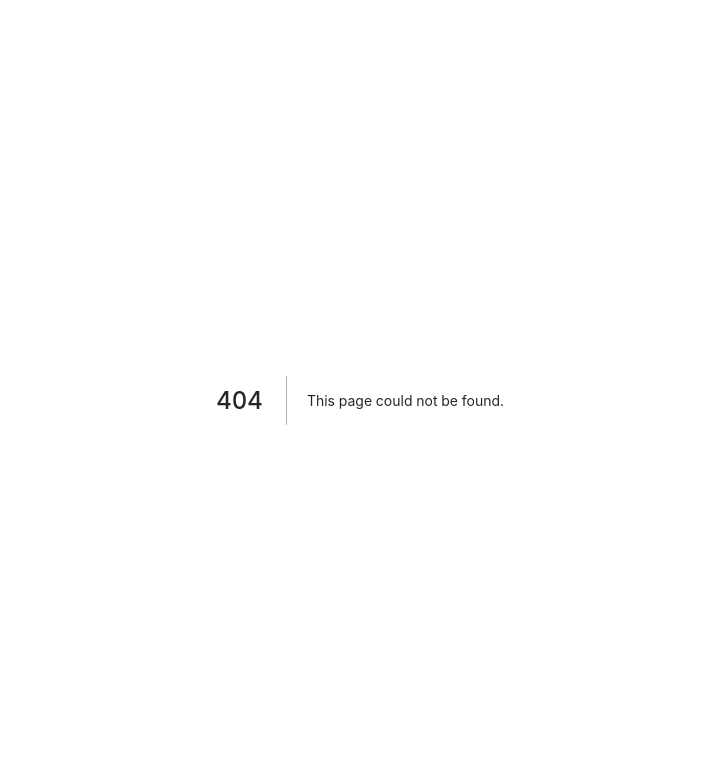
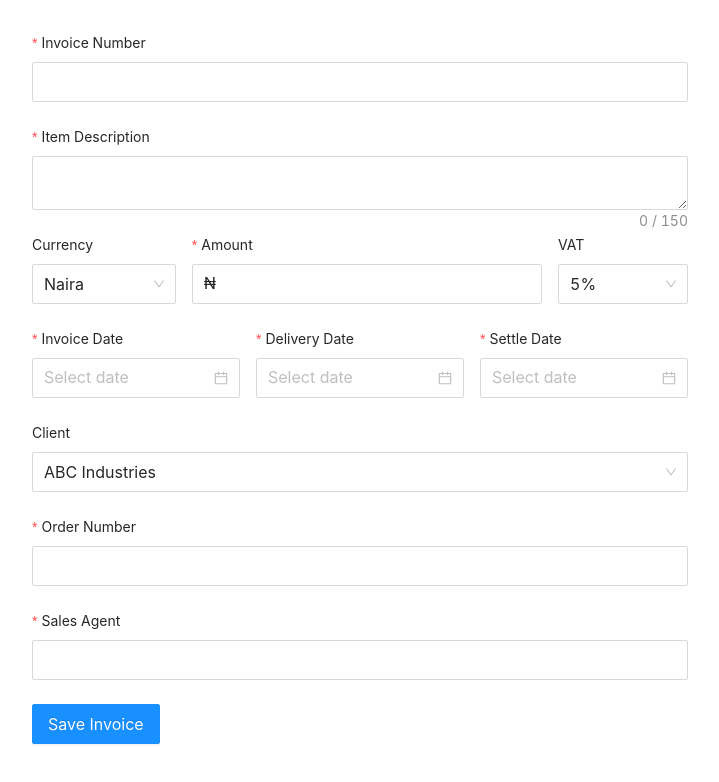
Before and after one commit to john-afolabi/optisource-task, a Next.js app: page /invoice in a window 1280 px wide. Before the commit this address had no page. Shown: the top 782 px of the page, without its empty margins (280-999 px from the left). Built offline with nearby package versions, Linux system fonts and the light colour scheme.

Commit message:
feat(invoice): Build invoice page for Task 1

```diff
--- /dev/null
+++ b/components/Invoice.jsx
@@ -0,0 +1,200 @@
+import React, { useState } from "react";
+import { Input, Form, Row, Col, DatePicker, Select, Button, Modal } from "antd";
+
+const Invoice = () => {
+	const [currency, setCurrency] = useState("₦");
+	const { TextArea } = Input;
+
+	const { Option } = Select;
+
+	const onCurrencySelect = (value) => {
+		setCurrency(value);
+	};
+
+	const onDateChange = (date, dateString) => {
+		console.log(date, dateString);
+	};
+
+	const onSubmit = (values) => {
+		console.log(values);
+		Modal.success({
+			title: "Invoice Saved",
+			content: `Invoice with number ${values["invoice-number"]} has been saved successfully`,
+		});
+	};
+
+	return (
+		<main>
+			<div></div>
+			<Form
+				layout="vertical"
+				onFinish={onSubmit}
+				initialValues={{
+					currency: "₦",
+					vat: "5%",
+					client: "abc",
+				}}
+			>
+				<Form.Item
+					name="invoice-number"
+					label="Invoice Number"
+					rules={[
+						{
+							required: true,
+							message: "Please input an Invoice Number",
+						},
+					]}
+				>
+					<Input size={"large"} type="number" />
+				</Form.Item>
+				<Form.Item
+					name="description"
+					label="Item Description"
+					rules={[
+						{
+							required: true,
+							message: "Please input a short Description",
+						},
+					]}
+				>
+					<TextArea showCount maxLength={150} />
+				</Form.Item>
+				<Row gutter={16}>
+					<Col flex={1}>
+						<Form.Item label="Currency" name="currency">
+							<Select onChange={onCurrencySelect} size={"large"}>
+								<Option value="₦">Naira</Option>
+								<Option value="$">Dollar</Option>
+							</Select>
+						</Form.Item>
+					</Col>
+					<Col flex={1}>
+						<Form.Item
+							name="amount"
+							label="Amount"
+							rules={[
+								{
+									required: true,
+									message: "Please enter an Amount",
+								},
+							]}
+						>
+							<Input
+								size={"large"}
+								type="number"
+								prefix={currency}
+							/>
+						</Form.Item>
+					</Col>
+
+					<Col flex={1}>
+						<Form.Item name="vat" label="VAT">
+							<Select size={"large"}>
+								<Option value="5%">5%</Option>
+								<Option value="7.5%">7.5%</Option>
+							</Select>
+						</Form.Item>
+					</Col>
+				</Row>
+				<Row gutter={16}>
+					<Col flex={1}>
+						<Form.Item
+							name="invoice-date"
+							label="Invoice Date"
+							rules={[
+								{
+									required: true,
+									message: "Please select a date",
+								},
+							]}
+						>
+							<DatePicker
+								onChange={onDateChange}
+								size={"large"}
+							/>
+						</Form.Item>
+					</Col>
+					<Col flex={1}>
+						<Form.Item
+							name="delivery-date"
+							label="Delivery Date"
+							rules={[
+								{
+									required: true,
+									message: "Please select a date",
+								},
+							]}
+						>
+							<DatePicker
+								onChange={onDateChange}
+								size={"large"}
+							/>
+						</Form.Item>
+					</Col>
+					<Col flex={1}>
+						<Form.Item
+							name="settle-date"
+							label="Settle Date"
+							rules={[
+								{
+									required: true,
+									message: "Please select a date",
+								},
+							]}
+						>
+							<DatePicker
+								onChange={onDateChange}
+								size={"large"}
+							/>
+						</Form.Item>
+					</Col>
+				</Row>
+				<Form.Item name="client" label="Client">
+					<Select size={"large"}>
+						<Option value="abc">ABC Industries</Option>
+						<Option value="xyz">XYZ Industries</Option>
+					</Select>
+				</Form.Item>
+
+				<Form.Item
+					name="order-no"
+					label="Order Number"
+					rules={[
+						{
+							required: true,
+							message: "Please input an Order Number",
+						},
+					]}
+				>
+					<Input size={"large"} type="number" />
+				</Form.Item>
+
+				<Form.Item
+					name="sales-agent"
+					label="Sales Agent"
+					rules={[
+						{
+							required: true,
+							message: "Please input a Sales Agent",
+						},
+					]}
+				>
+					<Input size={"large"} type="text" />
+				</Form.Item>
+
+				<Form.Item>
+					<Button
+						type="primary"
+						htmlType="submit"
+						className="fw"
+						size={"large"}
+					>
+						Save Invoice
+					</Button>
+				</Form.Item>
+			</Form>
+		</main>
+	);
+};
+
+export default Invoice;
--- /dev/null
+++ b/pages/invoice.js
@@ -0,0 +1,15 @@
+import Head from "next/head";
+import styles from "../styles/Home.module.css";
+import Invoice from "../components/Invoice";
+
+export default function InvoicePage() {
+	return (
+		<div className={styles.container}>
+			<Head>
+				<title>Create Next App</title>
+				<link rel="icon" href="/favicon.ico" />
+			</Head>
+			<Invoice />
+		</div>
+	);
+}
```
Also changed, not shown: pages/index.js (+20 -35 lines).
